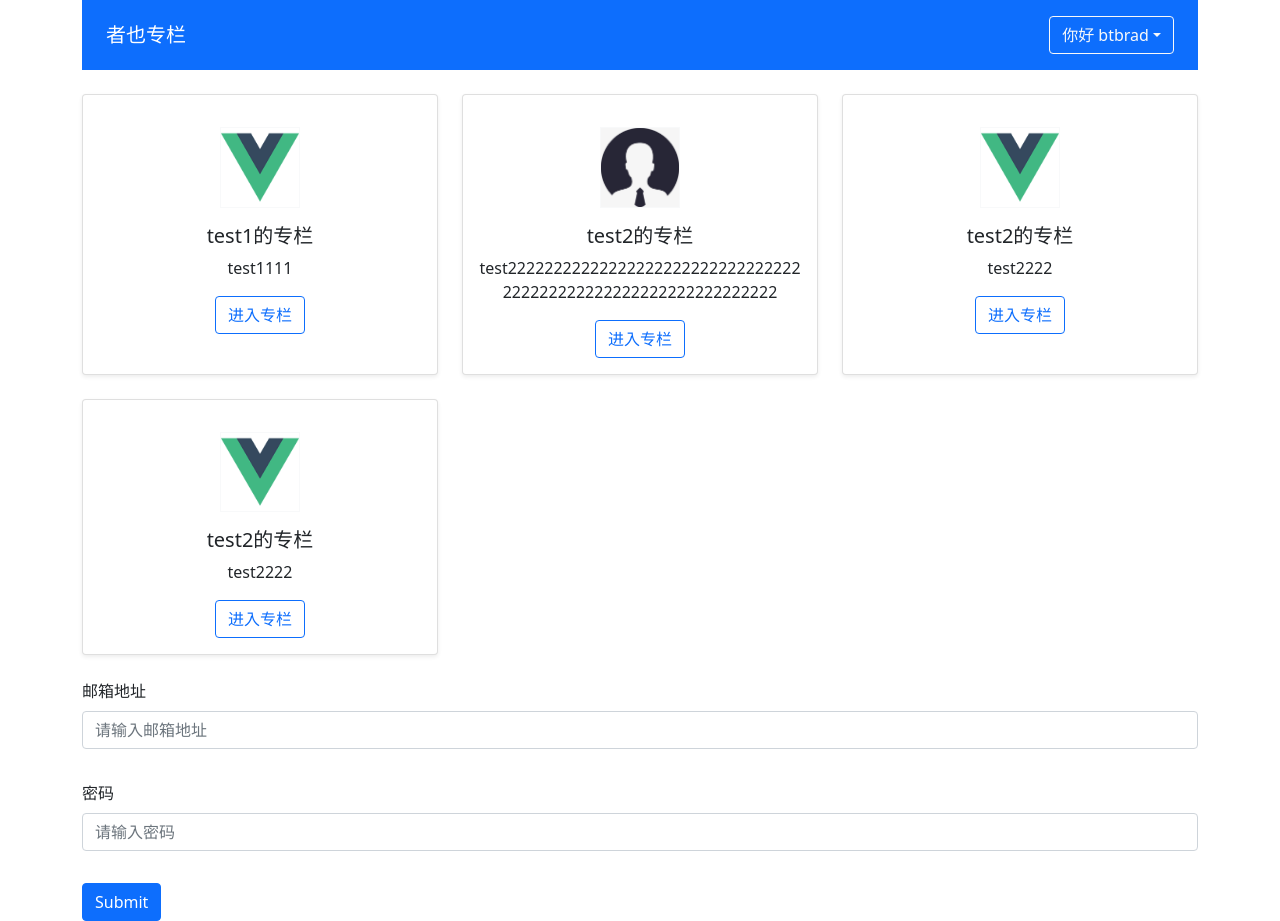
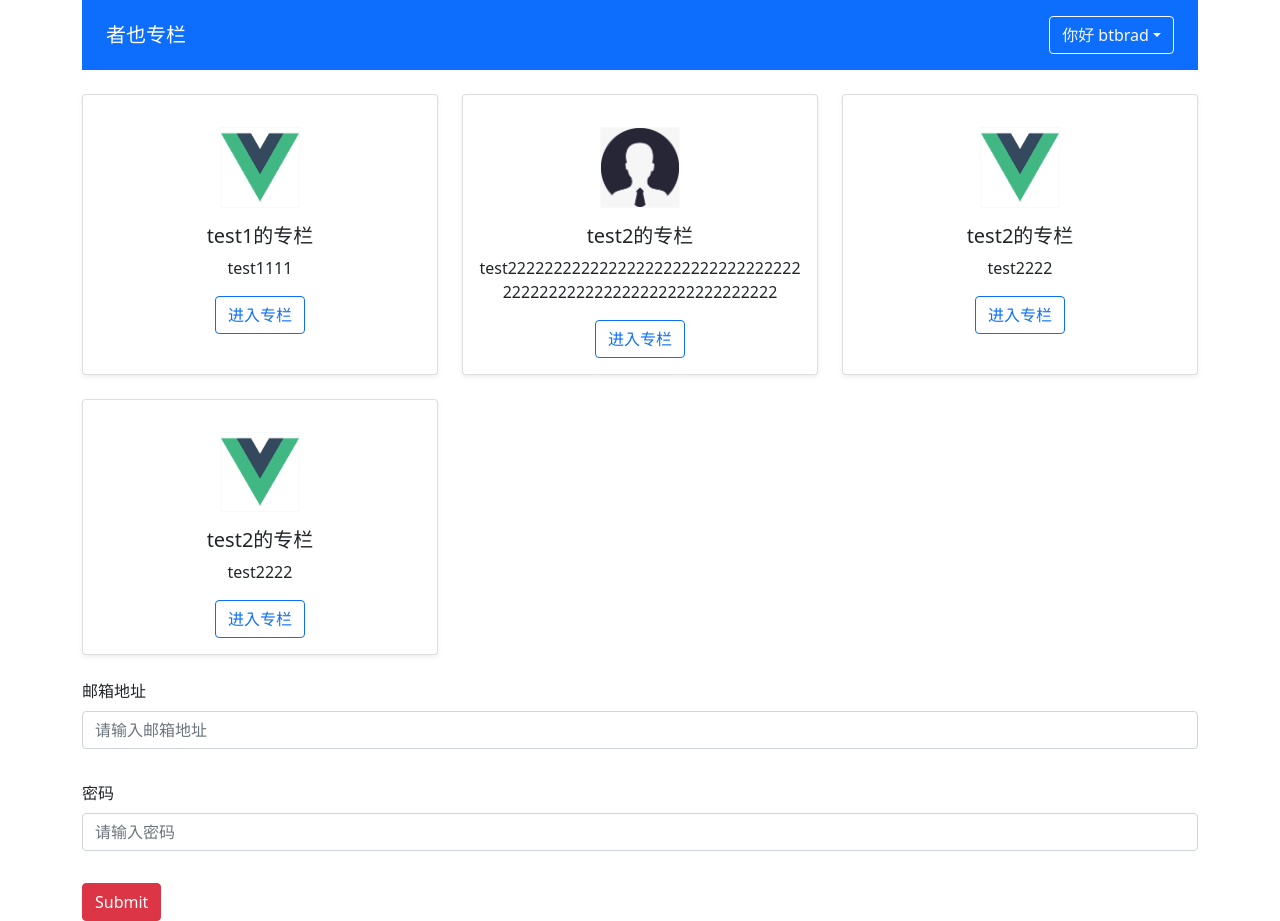
Before and after one commit to btbrad/zheye, a Vue app: page / in a window 1280 px wide. Built offline with nearby package versions, Linux system fonts and the light colour scheme.

Commit message:
validateForm使用插槽

```diff
--- a/src/App.vue
+++ b/src/App.vue
@@ -2,7 +2,7 @@
   <div class="container">
     <global-header :user="currentUser"></global-header>
     <column-list :list="list"></column-list>
-    <form>
+    <validate-form @form-submit="onFormSubmit">
       <div class="mb-3">
         <label class="form-label">邮箱地址</label>
         <validate-input :rules="emailRules" v-model="emailValue" placeholder="请输入邮箱地址" type="text"></validate-input>
@@ -11,8 +11,10 @@
         <label class="form-label">密码</label>
         <validate-input :rules="passwordRules" v-model="passwordValue" placeholder="请输入密码" type="password"></validate-input>
       </div>
-      <button type="submit" class="btn btn-primary">Submit</button>
-    </form>
+      <template #submit>
+        <button type="submit" class="btn btn-danger">Submit</button>
+      </template>
+    </validate-form>
   </div>
 </template>
 
@@ -22,6 +24,7 @@
 import ColumnList, { ColumnProps } from './components/ColumnList.vue'
 import GlobalHeader, { UserProps } from './components/GlobalHeader.vue'
 import ValidateInput, { RuleProps } from './components/ValidateInput.vue'
+import ValidateForm from './components/ValidateForm.vue'
 
 const currentUser: UserProps = {
   isLogin: true,
@@ -58,7 +61,8 @@
   components: {
     ColumnList,
     GlobalHeader,
-    ValidateInput
+    ValidateInput,
+    ValidateForm
   },
   setup () {
     const emailValue = ''
@@ -70,13 +74,17 @@
     const passwordRules: RuleProps = [
       { type: 'required', message: '密码不能为空' }
     ]
+    const onFormSubmit = (valid: boolean) => {
+      console.log('onFormSubmit', valid)
+    }
     return {
       list: testData,
       currentUser,
       emailRules,
       emailValue,
       passwordValue,
-      passwordRules
+      passwordRules,
+      onFormSubmit
     }
   }
 })
--- /dev/null
+++ b/src/components/ValidateForm.vue
@@ -0,0 +1,29 @@
+<template>
+ <form class="validate-form-container">
+   <slot name="default"></slot>
+   <div class="submit-area" @click.prevent="submitForm">
+     <slot name="submit">
+       <button type="submit" class="btn btn-primary">提交</button>
+     </slot>
+   </div>
+ </form>
+</template>
+
+<script lang="ts">
+import { defineComponent } from 'vue'
+export default defineComponent({
+  emits: ['form-submit'],
+  setup (props, context) {
+    const submitForm = () => {
+      context.emit('form-submit', true)
+    }
+    return {
+      submitForm
+    }
+  }
+})
+</script>
+
+<style scoped>
+
+</style>
```
